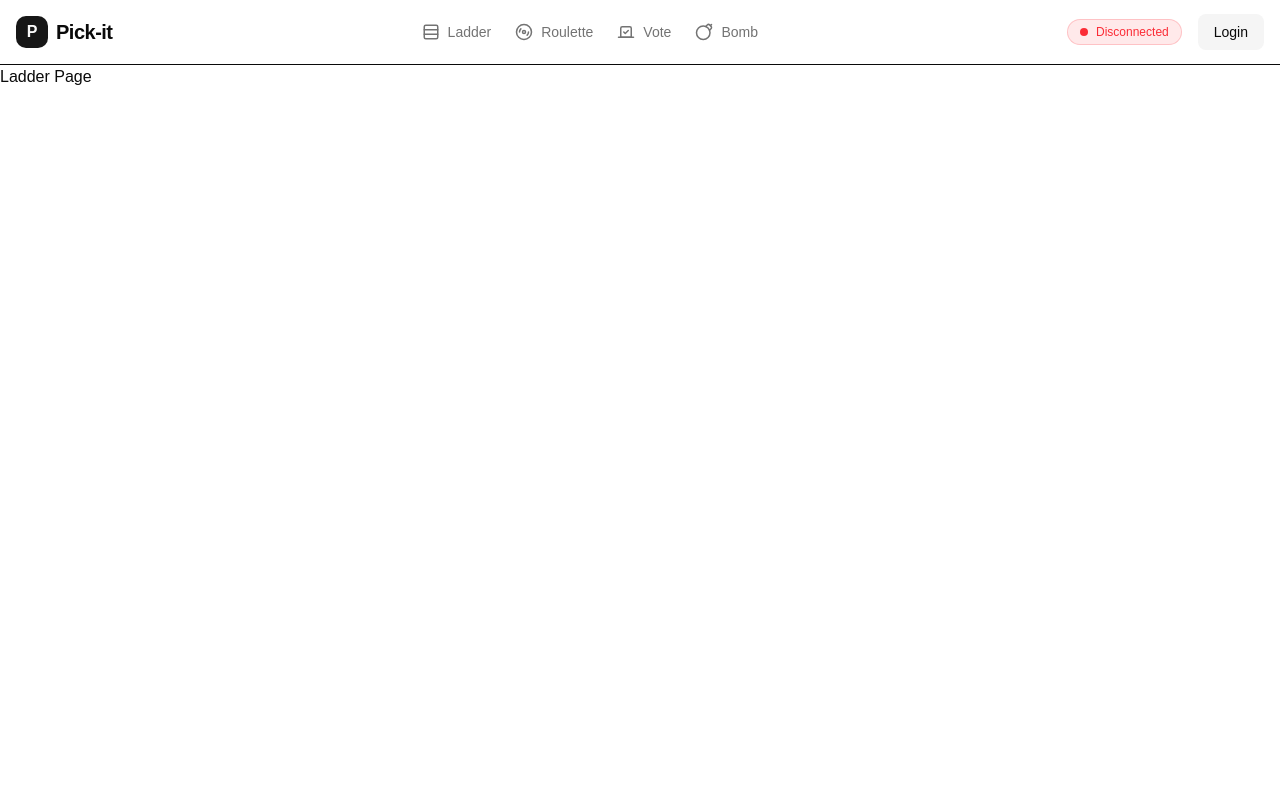
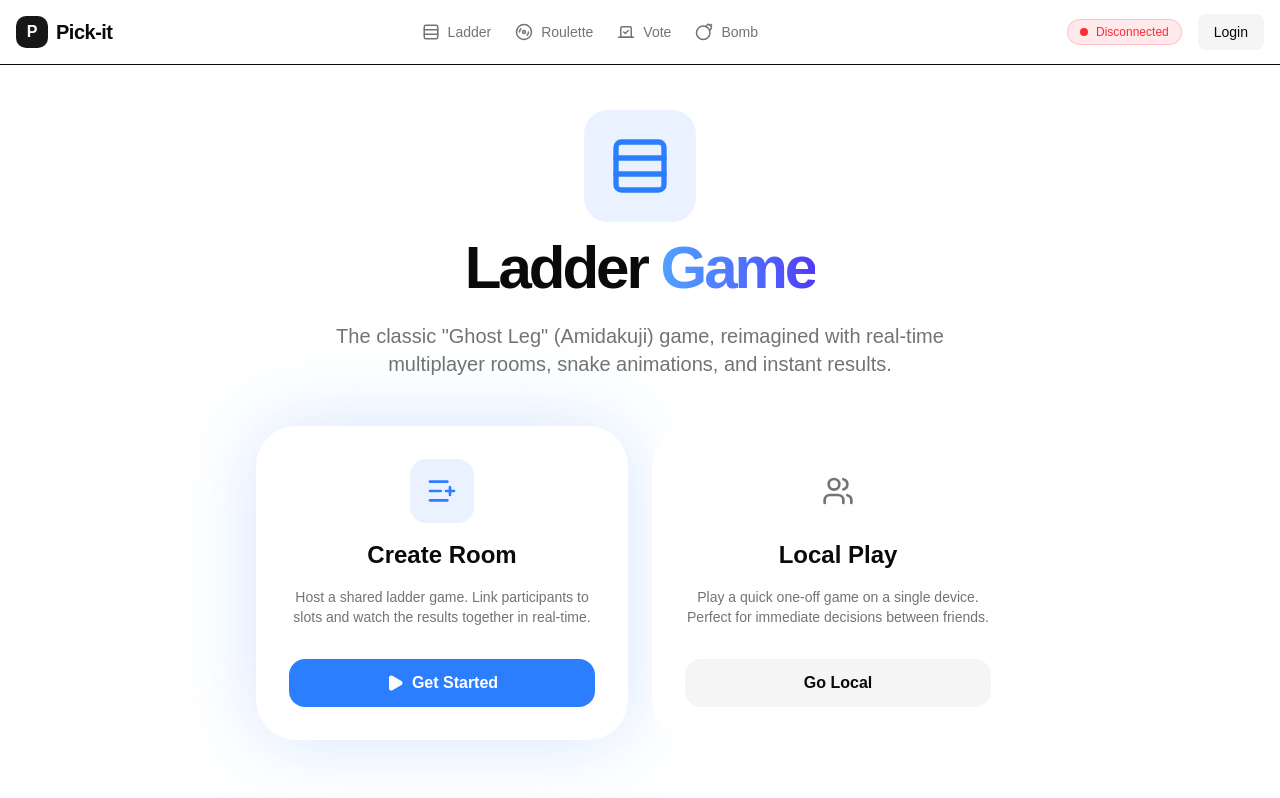
Before and after one commit to junuiui/pick-it, a Next.js app: page /games/ladder in a window 1280 px wide. Built offline with nearby package versions, Linux system fonts and the light colour scheme; no server answers.

Commit message:
feat(ladder): update ladder landing page with room and local options

```diff
--- a/src/app/games/ladder/page.tsx
+++ b/src/app/games/ladder/page.tsx
@@ -1,8 +1,74 @@
+"use client";
 
-const ladderPage = () => {
+import { Rows3, Play, ListPlus, Users } from "lucide-react";
+import Link from "next/link";
+import { motion } from "framer-motion";
+
+export default function LadderLandingPage() {
   return (
-    <h1>Ladder Page</h1>
-  )
+    <div className="flex flex-col items-center justify-center min-h-[calc(100vh-80px)] p-4 max-w-4xl mx-auto space-y-12">
+      <div className="text-center space-y-6">
+        <motion.div
+          initial={{ scale: 0.5, opacity: 0 }}
+          animate={{ scale: 1, opacity: 1 }}
+          className="inline-flex p-6 rounded-3xl bg-blue-500/10 text-blue-500 mb-4"
+        >
+          <Rows3 size={64} />
+        </motion.div>
+        <motion.h1
+          initial={{ y: 20, opacity: 0 }}
+          animate={{ y: 0, opacity: 1 }}
+          className="text-6xl font-black tracking-tighter"
+        >
+          Ladder <span className="bg-linear-to-r from-blue-400 to-indigo-600 bg-clip-text text-transparent">Game</span>
+        </motion.h1>
+        <motion.p
+          initial={{ y: 20, opacity: 0 }}
+          animate={{ y: 0, opacity: 1 }}
+          transition={{ delay: 0.1 }}
+          className="text-xl text-muted-foreground max-w-2xl"
+        >
+          The classic "Ghost Leg" (Amidakuji) game, reimagined with real-time multiplayer rooms, snake animations, and instant results.
+        </motion.p>
+      </div>
+
+      <motion.div
+        initial={{ y: 20, opacity: 0 }}
+        animate={{ y: 0, opacity: 1 }}
+        transition={{ delay: 0.2 }}
+        className="grid grid-cols-1 md:grid-cols-2 gap-6 w-full max-w-3xl"
+      >
+        <Link href="/games/ladder/create" className="group relative">
+          <div className="absolute inset-0 bg-blue-500/20 blur-2xl group-hover:bg-blue-500/30 transition-all rounded-[2.5rem]" />
+          <div className="relative flex flex-col items-center p-8 bg-card border border-white/10 rounded-[2.5rem] hover:border-blue-500/50 transition-all text-center space-y-4">
+            <div className="p-4 bg-blue-500/10 rounded-2xl text-blue-500">
+              <ListPlus size={32} />
+            </div>
+            <h3 className="text-2xl font-bold">Create Room</h3>
+            <p className="text-sm text-muted-foreground">Host a shared ladder game. Link participants to slots and watch the results together in real-time.</p>
+            <div className="pt-4 w-full">
+              <div className="bg-blue-500 text-white py-3 rounded-2xl font-bold flex items-center justify-center gap-2 group-hover:scale-105 transition-transform">
+                <Play fill="white" size={18} /> Get Started
+              </div>
+            </div>
+          </div>
+        </Link>
+
+        <Link href="/games/ladder/play-local" className="group relative">
+          <div className="relative flex flex-col items-center p-8 bg-card border border-white/5 rounded-[2.5rem] hover:border-white/20 transition-all text-center space-y-4">
+            <div className="p-4 bg-muted/10 rounded-2xl text-muted-foreground">
+              <Users size={32} />
+            </div>
+            <h3 className="text-2xl font-bold">Local Play</h3>
+            <p className="text-sm text-muted-foreground">Play a quick one-off game on a single device. Perfect for immediate decisions between friends.</p>
+            <div className="pt-4 w-full">
+              <div className="bg-secondary text-foreground py-3 rounded-2xl font-bold flex items-center justify-center gap-2 group-hover:scale-105 transition-transform">
+                Go Local
+              </div>
+            </div>
+          </div>
+        </Link>
+      </motion.div>
+    </div>
+  );
 }
-
-export default ladderPage;
```
